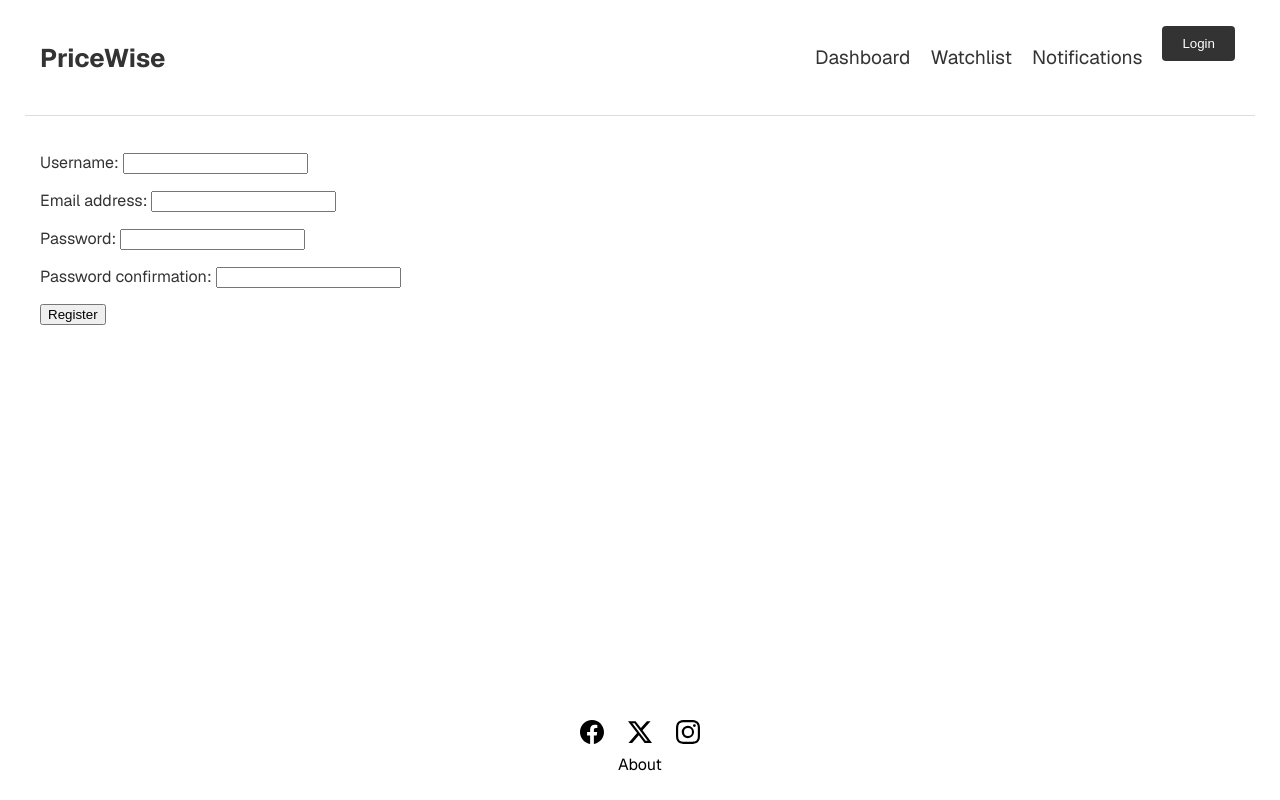
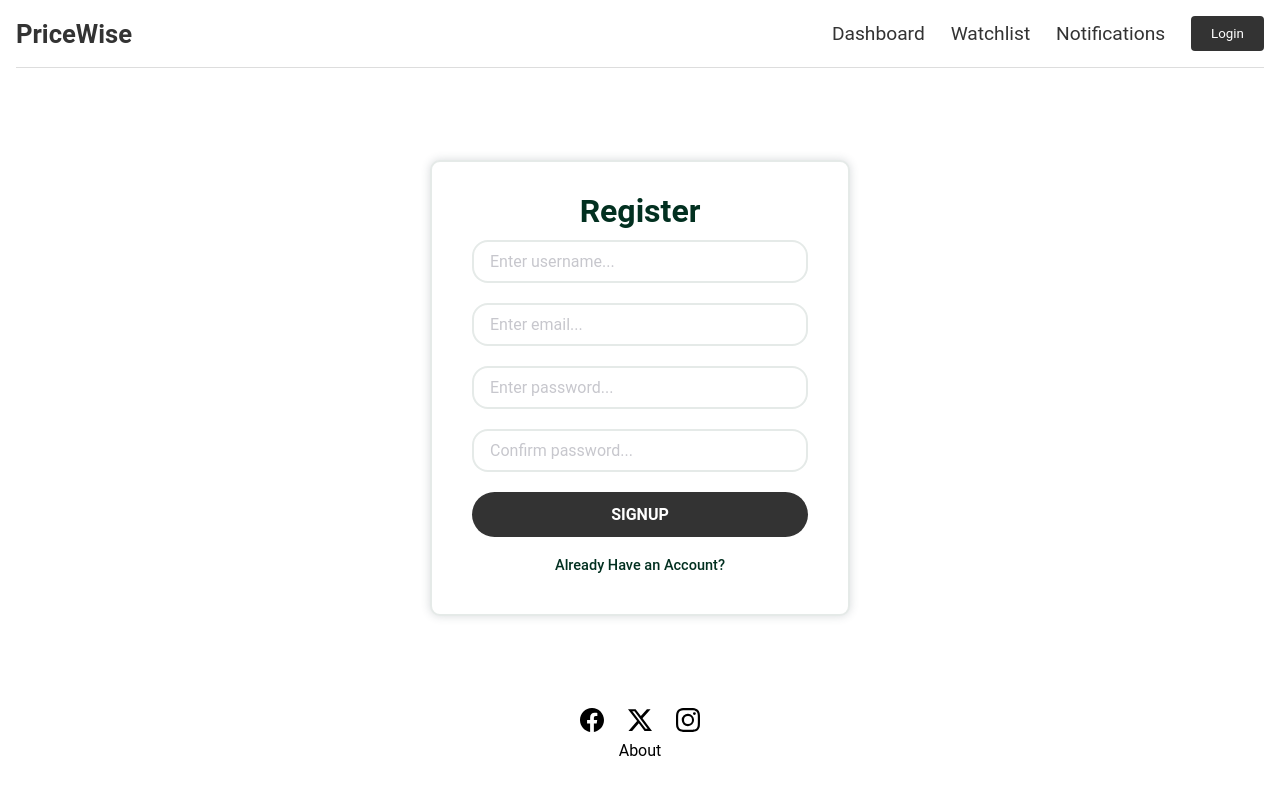
Before and after one commit to so-bhannn/PriceWise, a Django app: page /accounts/register/ in a window 1280 px wide. Run offline with Django 5.2, Linux system fonts and the light colour scheme.

Commit message:
use django forms

```diff
--- a/authentication/forms.py
+++ b/authentication/forms.py
@@ -3,13 +3,21 @@ from django.core.exceptions import ValidationError
 from .models import User
 
 class RegistrationForm(forms.ModelForm):
-    username = forms.CharField(label='Username')
-    password1 = forms.CharField(label='Password', widget=forms.PasswordInput)
-    password2 = forms.CharField(label='Password confirmation', widget=forms.PasswordInput)
+    username = forms.CharField(label=None,required=True, widget=forms.TextInput(attrs={'placeholder': 'Enter username...'}))
+    email = forms.EmailField(label=None, required=True, widget=forms.EmailInput(attrs={'placeholder': 'Enter email...'}))
+    password1 = forms.CharField(label=None,widget=forms.PasswordInput(attrs={'placeholder': 'Enter password...'}))
+    password2 = forms.CharField(label=None, widget=forms.PasswordInput(attrs={'placeholder': 'Confirm password...'}))
+
 
     class Meta:
         model = User
         fields = ('username', 'email')
+        labels = {
+            'username': None,
+            'email': None,
+            'password1': None,
+            'password2': None,
+        }
 
     def clean_username(self):
         username = self.cleaned_data.get('username')
@@ -30,3 +38,37 @@ class RegistrationForm(forms.ModelForm):
         if commit:
             user.save()
         return user
+
+class LoginForm(forms.Form):
+    username =forms.CharField(
+        label=None,
+        required=True,
+        widget=forms.TextInput(attrs={
+            'placeholder': 'Enter username...'
+        })
+    )
+    password=forms.CharField(
+        label=None,
+        required=True,
+        widget=forms.PasswordInput(attrs={
+            'placeholder': 'Enter password...'
+        })
+    )
+
+    class Meta:
+        model= User
+        fields = ('username', 'password')
+        labels ={
+            'username': None,
+            'password': None,
+        }
+
+    def clean(self):
+        username =self.cleaned_data.get('username')
+        password =self.cleaned_data.get('password')
+        if not User.objects.filter(username=username).exists():
+            raise ValidationError("A user with that username does not exist.")
+        user = User.objects.get(username=username)
+        if not user.check_password(password):
+            raise ValidationError("Incorrect password.")
+        return self.cleaned_data
--- a/templates/authentication/register.html
+++ b/templates/authentication/register.html
@@ -1,9 +1,128 @@
 {% extends "pricewise/home.html" %}
+{% block style %}
+    *{
+    margin:0;
+    padding:0;
+    box-sizing:border-box;
+    font-family: "Roboto", sans-serif;
+    }
+
+    .container{
+        display: flex;
+        justify-content: center;
+        align-items: center;
+        max-height: 100vh;
+        height:80%;
+    }
+
+    .wrapper{
+        width:420px;
+        background:transparent;
+        box-shadow: 0 0 10px rgb(54, 69, 79, 0.2);
+        border-radius: 10px;
+        border:2px solid rgb(2, 48, 32, .1);
+        padding:30px 40px;
+        backdrop-filter: blur(5px);
+    }
+
+    .wrapper a{
+        text-decoration:none;
+        color:inherit;
+        display:flex;
+        justify-content: center;
+    }
+
+
+    a:hover{
+        cursor: pointer;
+    }
+
+
+    .wrapper h1{
+        display:flex;
+        justify-content:center;
+        color:#023020;
+    }
+
+    .wrapper .input-box{
+        display: flex;
+        gap: 10px;
+        width: 100%;
+    }
+
+    input{
+        width: 100%;
+        border-radius: 16px;
+        border: 2px solid rgb(2, 48, 32, .1);
+        font-size: 16px;
+        padding: 10px 0 10px 16px;
+        margin: 10px 0;
+    }
+
+
+    input::placeholder{
+        color: #C7C7CD ;
+    }
+
+    input:focus{
+        outline: none;
+        border: 2px solid #023020;
+    }
+
+    .wrapper .btn{
+        width:100%;
+        height:45px;
+        background:#333;
+        border:none;
+        outline:none;
+        border-radius:40px;
+        cursor:pointer;
+        font-size:16px;
+        color:#fff;
+        font-weight: 600;
+        margin: 10px 0;
+    }
+
+    .wrapper .login{
+        font-size:14.5px;
+        text-align:center;
+        margin:10px 0px;
+    }
+
+    .login a{
+        color:#023020;
+        text-decoration: none;
+        font-weight: 450;
+    }
+
+    .login a:hover{
+        text-decoration:underline;
+}
+{% endblock style %}
+
 {% block content %}
 <body>
-    <form method="post">
-        {% csrf_token %}
-        {{ form.as_p }}
-        <button type="submit">Register</button>
-    </form>
+    <div class="wrapper">
+        <a href="/"><i class='bx bx-home-alt'></i></a>
+        <h1>Register</h1>
+        <form action="{% url "accounts:register" %}" method="post">
+            {% csrf_token %}
+            <div class="input-box">
+                {{form.username}}
+            </div>
+            <div class="input-box">
+                {{form.email}}
+            </div>
+            <div class="input-box">
+                {{form.password1}}
+            </div>
+            <div class="input-box">
+                {{form.password2}}
+            </div>
+            <button type="submit" class="btn">SIGNUP</button>
+            <div class="login">
+                <a href="{% url "accounts:login" %}">Already Have an Account?</a>
+            </div>
+        </form>
+    </div>
 {% endblock content %}
--- a/templates/pricewise/home.html
+++ b/templates/pricewise/home.html
@@ -37,26 +37,23 @@
         }
         nav {
             display: flex;
+            align-items: center;
             justify-content: space-between;
-            align-items: center;
-            padding: 10px;
-            margin:0 25px;
+            padding: 16px 0;
+            margin: 0 16px;
             border-bottom: 1px solid #ddd;
         }
         nav h3 {
-            margin: 5;
             font-size:1.6em;
-        }
-        nav div {
-            display: flex;
-            align-items: center;
+            margin:0;
         }
         .nav-links {
+            flex-grow: 0.1;
             display: flex;
+            justify-content: space-between;
+            align-items: center;
             list-style: none;
-        }
-        .nav-links li {
-            margin: 0 10px;
+            margin: 0;
         }
         .nav-links a {
             text-decoration: none;
@@ -64,6 +61,7 @@
         }
         .nav-links p {
             font-size: 1.2em;
+            margin: 0;
         }
         .nav-links button {
             padding: 10px 20px;
@@ -129,12 +127,9 @@
             cursor: pointer;
         }
         footer {
-            position: absolute;
             bottom: 0;
             width:100%;
             text-align: center;
-            padding: 20px 0;
-            margin-top: 40px;
         }
         footer p {
             margin: 5px 0;
@@ -202,6 +197,7 @@
                 <li><a href="{% url "under_construction" %}"><p>Notifications</p></a></li>
             {% if user.is_authenticated %}
             <li><a href="{% url "under_construction" %}"><p>{{user.username}}</p></a></li>
+            <li><button onclick="location.href='{% url "accounts:logout" %}'">Logout</button></li>
             {% else %}
             <li><button onclick="location.href='{% url "accounts:login" %}'">Login</button></li>
             {% endif %}
@@ -225,7 +221,8 @@
                 <button type="submit">Track</button>
             </form>
             </div>
-        </header>
+            <button onclick="location.href='{% url "tracking:send_email" %}'">Send Email</button>
+            </header>
         <div class="card-container">
             <div class="cards">
                 <div class="card">
--- a/tracking/services/notify_user.py
+++ b/tracking/services/notify_user.py
@@ -2,7 +2,6 @@ from django.core.management.base import BaseCommand
 from django.core.mail import send_mail
 from tracking.models import Product, ProductHistory, ProductAlert
 from .utils import PriceTracker
-import requests
 
 class Command(BaseCommand):
     help = "Update product prices and notify users if target price is met"
@@ -24,4 +23,4 @@ class Command(BaseCommand):
     def send_notification(self, email, product, price):
         subject = f"Price Alert: {product.name}"
         message = f"The price of {product.name} has dropped to ${price}.\nCheck it here: {product.url}"
-        send_mail(subject, message, 'noreply@pricetracker.com', [email])
+        send_mail(subject, message, 'noreply@pricewise.store', [email])
--- a/tracking/urls.py
+++ b/tracking/urls.py
@@ -7,4 +7,5 @@ app_name='tracking'
 urlpatterns = [
     path('track-product/<str:id>', views.track_product, name='track_product'),
     path('product-list/', views.product_list, name='product_list'),
+    path('send-email/', views.send_email, name='send_email'),
 ]
--- a/tracking/views.py
+++ b/tracking/views.py
@@ -23,3 +23,8 @@ def product_list(request):
         'products': products,
         'tracked_products': tracked_products,
     })
+
+@login_required
+def send_email(request):
+    email= request.user.email
+    send_email('Email Testing', 'This is a test email from pricewise.store', 'noreply@pricewise.store', [email])
```
Also changed, not shown: pricewise/settings.py (+10 -1 lines), templates/authentication/login.html (+49 -43 lines), db.sqlite3.
